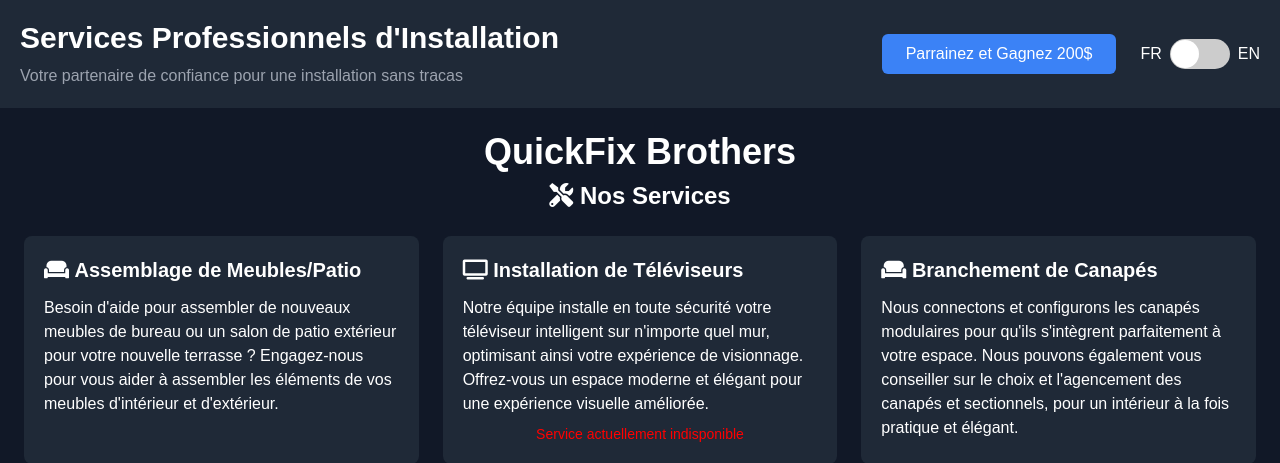
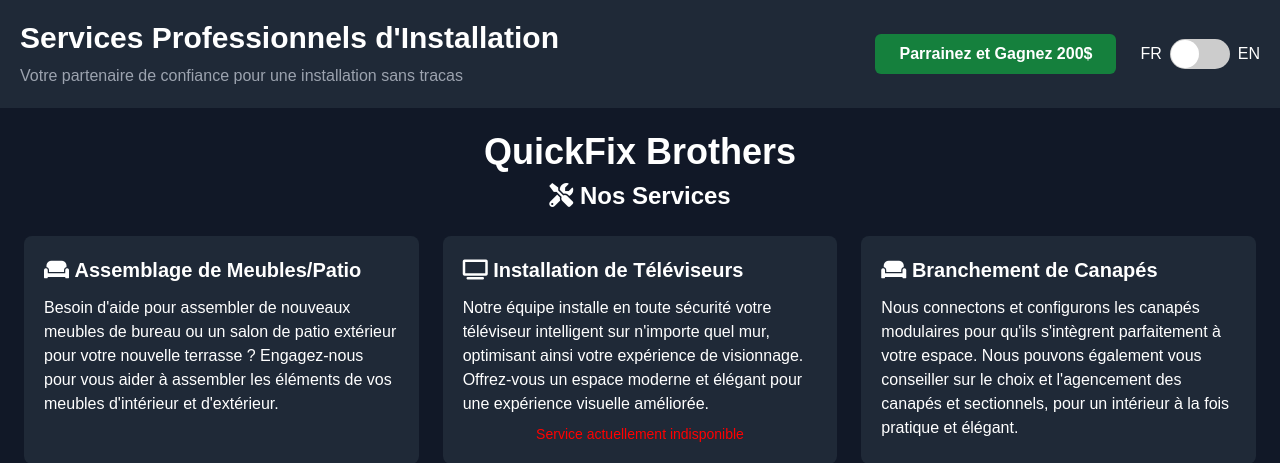
Before and after one commit to PingWinning/Installation-Bizz, a PHP site: page / in a window 1280 px wide. Shown: the top 463 px of the page. Run offline with PHP 8.4, Linux system fonts and the light colour scheme; some libraries are stand-ins or nearby versions.

Commit message:
feat: Styled referral button with a green money-themed design to emphasize mutual benefits

```diff
--- a/index.php
+++ b/index.php
@@ -147,8 +147,8 @@ if ($_SERVER["REQUEST_METHOD"] == "POST") {
         <div class="flex flex-col md:flex-row items-center space-y-3 md:space-y-0 md:space-x-6 w-full md:w-auto mt-4 md:mt-0">
             <!-- Referral Program Link -->
             <div id="parrainage" class="w-full md:w-auto text-center">
-                <a href="parrainage.html" class="text-white bg-blue-500 hover:bg-blue-400 px-6 py-2 text-sm md:text-base rounded-md font-medium transition-all block w-full md:w-auto">
-                    Parrainez et Gagnez 200$
+                <a href="parrainage.html" class="font-bold text-white bg-green-700 hover:bg-green-400 px-6 py-2 text-sm md:text-base rounded-md font-medium transition-all block w-full md:w-auto">
+                    <strong>Parrainez et Gagnez 200$</strong>
                 </a>
             </div>
 
--- a/js/script.js
+++ b/js/script.js
@@ -12,7 +12,7 @@ document.getElementById('switch').addEventListener('change', function() {
         document.getElementById('services-title').innerHTML = '<i class="fas fa-tools"></i>&nbsp;Our Services';
         document.getElementById('contact-title').textContent = "Contact Us";
         document.getElementById('termes').innerHTML = 'By clicking "Send," you agree to our <a href="terms-and-conditions.html" class="text-blue-500 hover:underline">terms and conditions</a>.';
-        document.getElementById('parrainage').innerHTML = '<a href="parrainage.html" class="text-white bg-blue-500 hover:bg-blue-400 px-6 py-2 text-sm md:text-base rounded-md font-medium transition-all block w-full md:w-auto">Refer & Earn $200</a>';
+        document.getElementById('parrainage').innerHTML = '<a href="parrainage.html" class="font-bold text-white bg-green-700 hover:bg-green-400 px-6 py-2 text-sm md:text-base rounded-md font-medium transition-all block w-full md:w-auto"><strong>Refer & Earn $200</strong></a>';
 
         // Update service titles and descriptions with icons
         document.getElementById('service-1-title').innerHTML = '<i class="fas fa-couch"></i>&nbsp;Furniture/Patio Assembly';
@@ -68,7 +68,7 @@ document.getElementById('switch').addEventListener('change', function() {
         document.getElementById('services-title').innerHTML = '<i class="fas fa-tools"></i>&nbsp;Nos Services';
         document.getElementById('contact-title').textContent = "Contactez-Nous";
         document.getElementById('termes').innerHTML = 'En cliquant sur "Envoyer", vous acceptez nos <a href="terms-et-conditions.html" class="text-blue-500 hover:underline">termes et conditions</a>.';
-        document.getElementById('parrainage').innerHTML = '<a href="parrainage.html" class="text-white bg-blue-500 hover:bg-blue-400 px-6 py-2 text-sm md:text-base rounded-md font-medium transition-all block w-full md:w-auto">Parrainez & Gagnez 200$</a>';
+        document.getElementById('parrainage').innerHTML = '<a href="parrainage.html" class="font-bold text-white bg-green-700 hover:bg-green-400 px-6 py-2 text-sm md:text-base rounded-md font-medium transition-all block w-full md:w-auto"><strong>Parrainez & Gagnez 200$</strong></a>';
 
         // Update service titles and descriptions with icons
         document.getElementById('service-1-title').innerHTML = '<i class="fas fa-couch"></i>&nbsp;Assemblage de Meubles/Patio';
```
